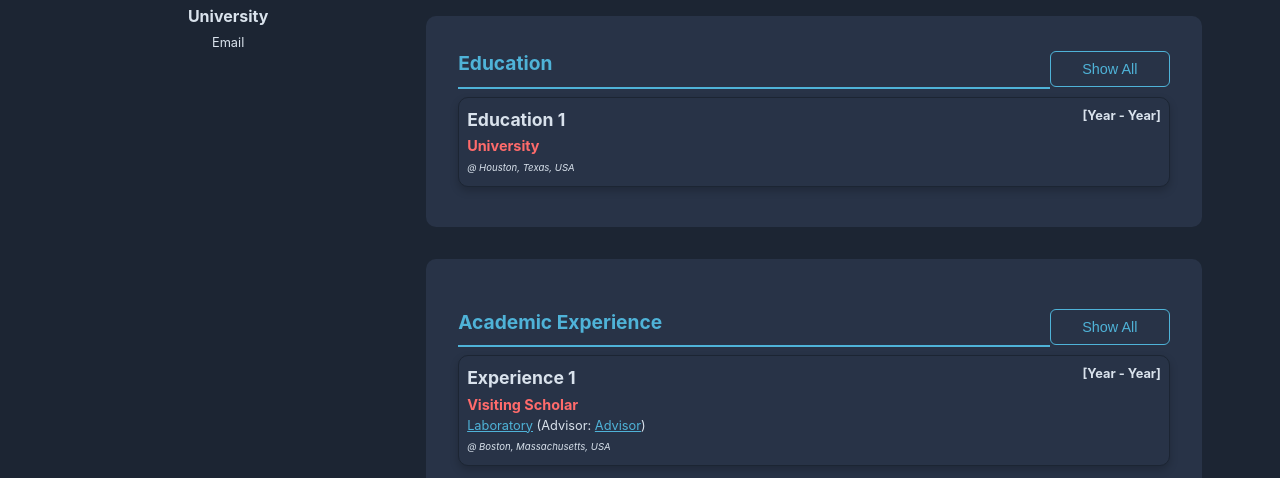
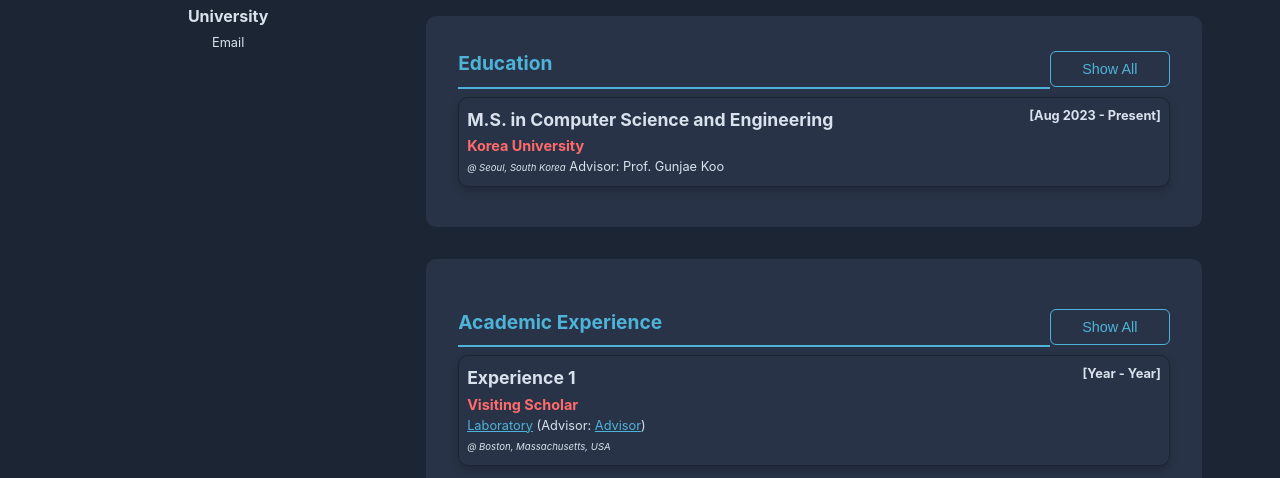
Before and after one commit to kimyujin1005/yujin_personal_page, a plain HTML site: page index.html in a window 1280 px wide. Shown: the part 322-800 px from the top of the page. Drawn offline with Linux system fonts and the light colour scheme.

Commit message:
Education commit

```diff
--- a/index.html
+++ b/index.html
@@ -219,12 +219,13 @@
           <div class="experience-container">
             <div class="experience-text">
               <div class="experience-header">
-                <h1 class="experience-title">Education 1</h1>
-                <span class="experience-dates">[Year - Year]</span>
+                <h1 class="experience-title">M.S. in Computer Science and Engineering</h1>
+                <span class="experience-dates">[Aug 2023 - Present]</span>
               </div>
-              <h2 class="experience-subtitle text-accent">University</h2>
+              <h2 class="experience-subtitle text-accent">Korea University</h2>
               <p class="experience-description">
-                <span class="location-content">@ Houston, Texas, USA</span>
+                <span class="location-content">@ Seoul, South Korea</span>
+                Advisor: Prof. Gunjae Koo<br>
               </p>
             </div>
           </div>
```
